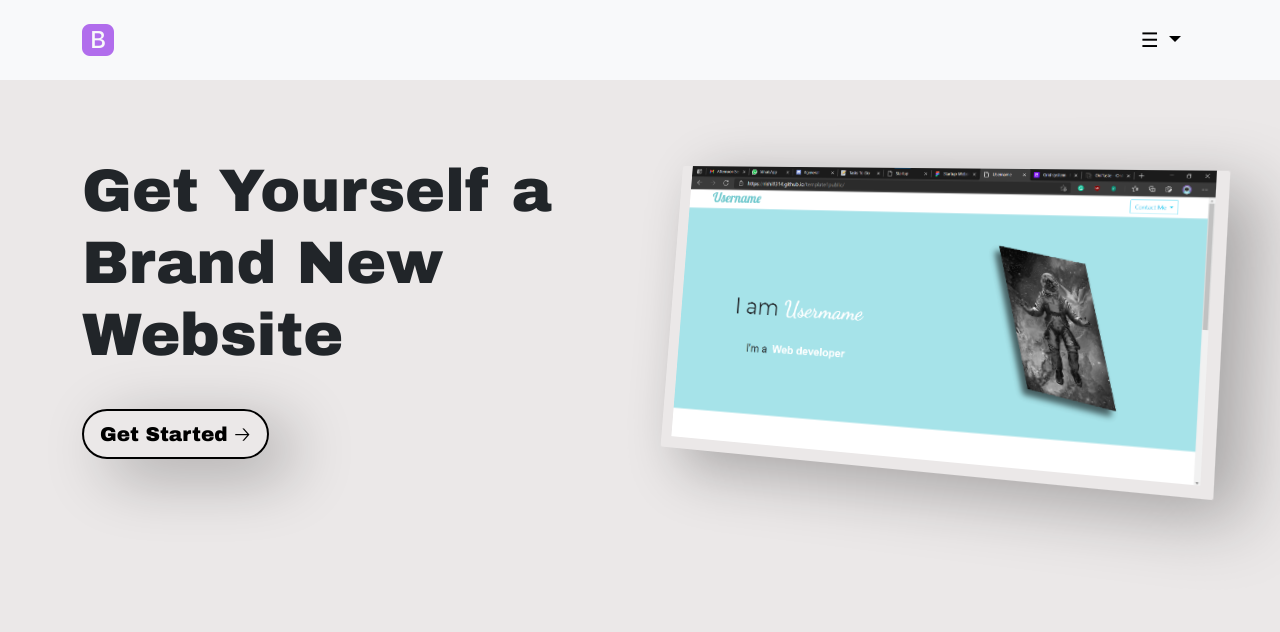
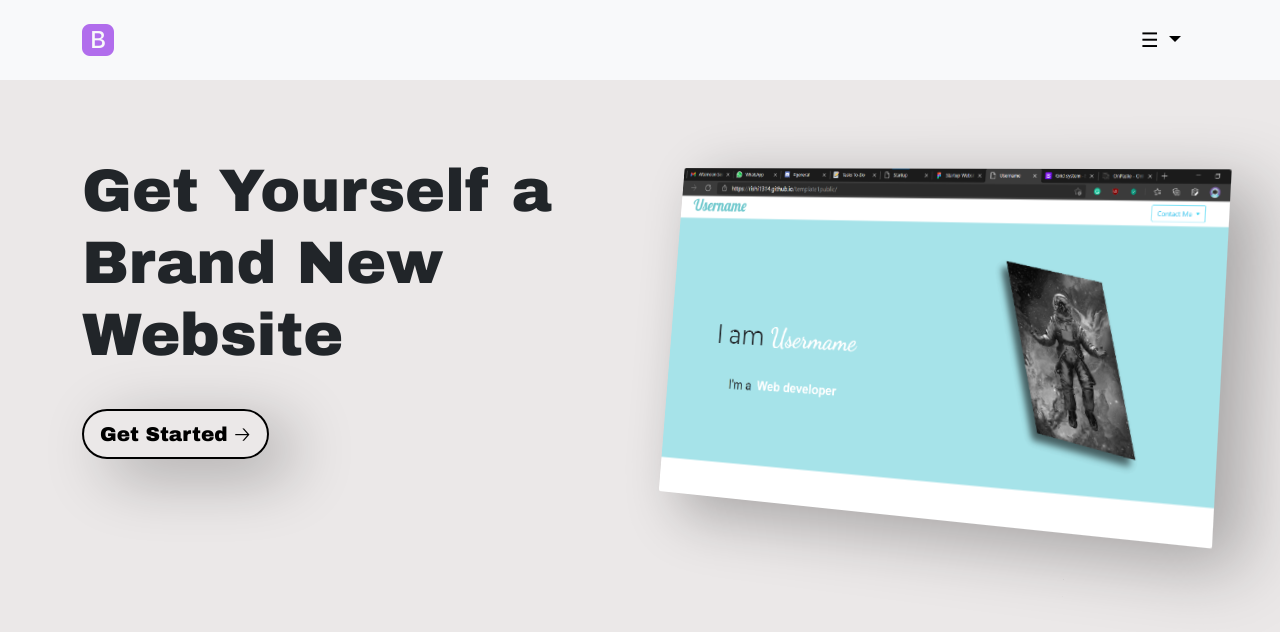
Before and after one commit to Rishi1314/startuptemplate, a plain HTML site: page index.html in a window 1280 px wide. Drawn offline with nearby package versions, Linux system fonts and the light colour scheme.

Commit message:
Add files via upload

```diff
--- a/index.html
+++ b/index.html
@@ -65,7 +65,7 @@
 
         <!--Template Screenshot Image-->
         <div class="col-xl-6 col-lg-6 col-sm-12 col-xs-12 template-image">
-          <img src="Screenshot.png" class="img-fluid" alt="" width="654" height="350">
+          <img src="Screenshot.png" class="imgfit" alt="" width="100%" height="350">
         </div>
 
       </div>
--- a/styles.css
+++ b/styles.css
@@ -29,6 +29,7 @@ h1 {
 
 /* Template Image Screenshot CSS */
 .template-image {
+    object-fit: cover;
     margin-top: 75px;
     border-radius: 32px;
     /*transform:
@@ -43,6 +44,7 @@ h1 {
     animation-iteration-count: infinite;
     animation-timing-function: ease-in-out;
 }
+
 
 @keyframes floating {
     0% { -webkit-transform: translate(0,  0px)  perspective(1000px)
@@ -70,3 +72,14 @@ h1 {
     outline: none;
     box-shadow: 24px 16px 64px 0 rgba(0, 0, 0, 0.3);
 }
+.template-image {
+    display: flex;
+    justify-content: center;
+    align-items: center;
+    overflow: hidden
+}
+.template-image img {
+    flex-shrink: 0;
+    min-width: 110%;
+    min-height: 100%
+}
```
